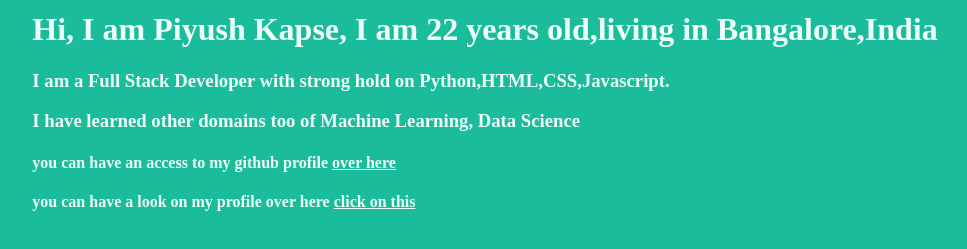
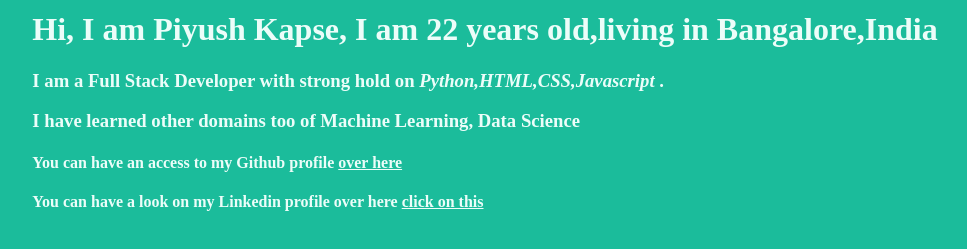
Before and after one commit to piyushkapse/portfolio, a plain HTML site: page index.html in a window 1280 px wide. Shown: the part 389-638 px from the top of the page, without its empty margins (155-1122 px from the left). Drawn offline with Linux system fonts and the light colour scheme.

Commit message:
Update index.html

```diff
--- a/index.html
+++ b/index.html
@@ -10,10 +10,10 @@
             <img class="profile_pic" src="https://instagram.fblr7-1.fna.fbcdn.net/v/t51.2885-19/s150x150/79439335_2439574576358374_3744180745795534848_n.jpg?_nc_ht=instagram.fblr7-1.fna.fbcdn.net&_nc_ohc=mRGzVM06y14AX_WVuTq&oh=e93642b09d82225ed8dc752026713c16&oe=5EA2CA9E">
             <div class="site_header_content">
                 <h1> Hi, I am Piyush Kapse, I am 22 years old,living in Bangalore,India</h1>
-                <h3> I am a Full Stack Developer with strong hold on Python,HTML,CSS,Javascript. </h3>
-                <h3> I have learned other domains too of Machine Learning, Data Science </h3>
-                <h4> you can have an access to my github profile <a class ="site_content_1" href="https://github.com/piyushkapse"> over here </a> </h4>
-                <h4> you can have a look on my profile over here <a class="site_content" href="https://www.linkedin.com/in/piyush-kapse-50493b141/">click on this </h4>
+                <h3> I am a Full Stack Developer with strong hold on <i> Python,HTML,CSS,Javascript </i>. </h3>
+                <h3> I have learned other domains too of <B>Machine Learning</B>, <B>Data Science</B> </h3>
+                <h4> You can have an access to my Github profile <a class ="site_content_1" href="https://github.com/piyushkapse"> over here </a> </h4>
+                <h4> You can have a look on my Linkedin profile over here <a class="site_content" href="https://www.linkedin.com/in/piyush-kapse-50493b141/">click on this </h4>
             </div>
         </header>
     </body>
```
